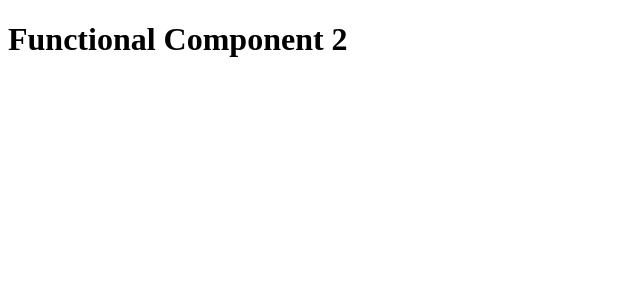
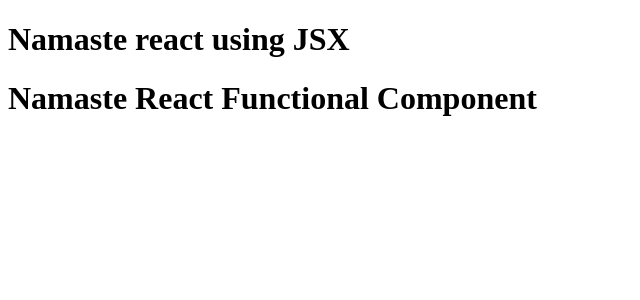
Before and after one commit to arunkdorai/React, a React (Vite) app in the folder Namaste-React/: page / in a window 1280 px wide. Shown: the top 300 px of the page, without its empty margins (0-640 px from the left). Built offline with nearby package versions, Linux system fonts and the light colour scheme.

Commit message:
Component Composition

```diff
--- a/Namaste-React/App.js
+++ b/Namaste-React/App.js
@@ -1,34 +1,21 @@
 import React from "react";
 import ReactDOM from "react-dom/client";
 
-// React Element
-
-const heading = (
-  <h1 className="head" tabIndex={5}>
+const Title = () => (
+  <h1 className="head" tabIndex="5">
     Namaste react using JSX
   </h1>
 );
 
-/*
-* React Component
+// * Component Composition
 
-! 1. Class Based Component  - Old way to write React components
-? 2. Functional Component - New way to write React components
-
-*/
-
-// * Functional Component
-
-const HeadingComponent = () => {
-  return <h1>Namaste React Functional Component</h1>;
-};
-
-const HeadingComponent2 = () => (
-  <div>
-    <h1 className="heading">Functional Component 2</h1>
+const HeadingComponent = () => (
+  <div id="container">
+    <Title />
+    <h1 className="heading">Namaste React Functional Component</h1>
   </div>
 );
 
 const root = ReactDOM.createRoot(document.getElementById("root"));
 
-root.render(<HeadingComponent2 />);
+root.render(<HeadingComponent />);
```
